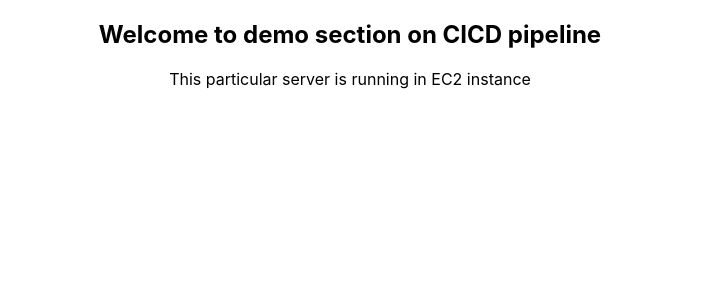
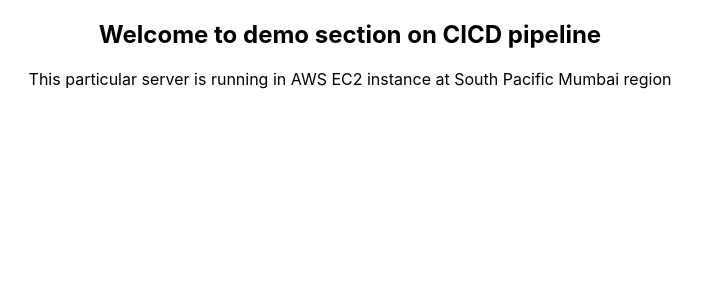
Before and after one commit to krztech/pub_cicd_frontend, a React (Create React App) app: page / in a window 1280 px wide. Shown: the top 300 px of the page, without its empty margins (290-992 px from the left). Built offline with nearby package versions, Linux system fonts and the light colour scheme.

Commit message:
made changes in app.js file

```diff
--- a/src/App.js
+++ b/src/App.js
@@ -4,7 +4,7 @@
   return (
     <div className="App" style={{textAlign:"center"}}>
       <h2>Welcome to demo section on CICD pipeline</h2>
-      <p>This particular server is running in EC2 instance</p>
+      <p>This particular server is running in AWS EC2 instance at South Pacific Mumbai region</p>
     </div>
   );
 }
```
